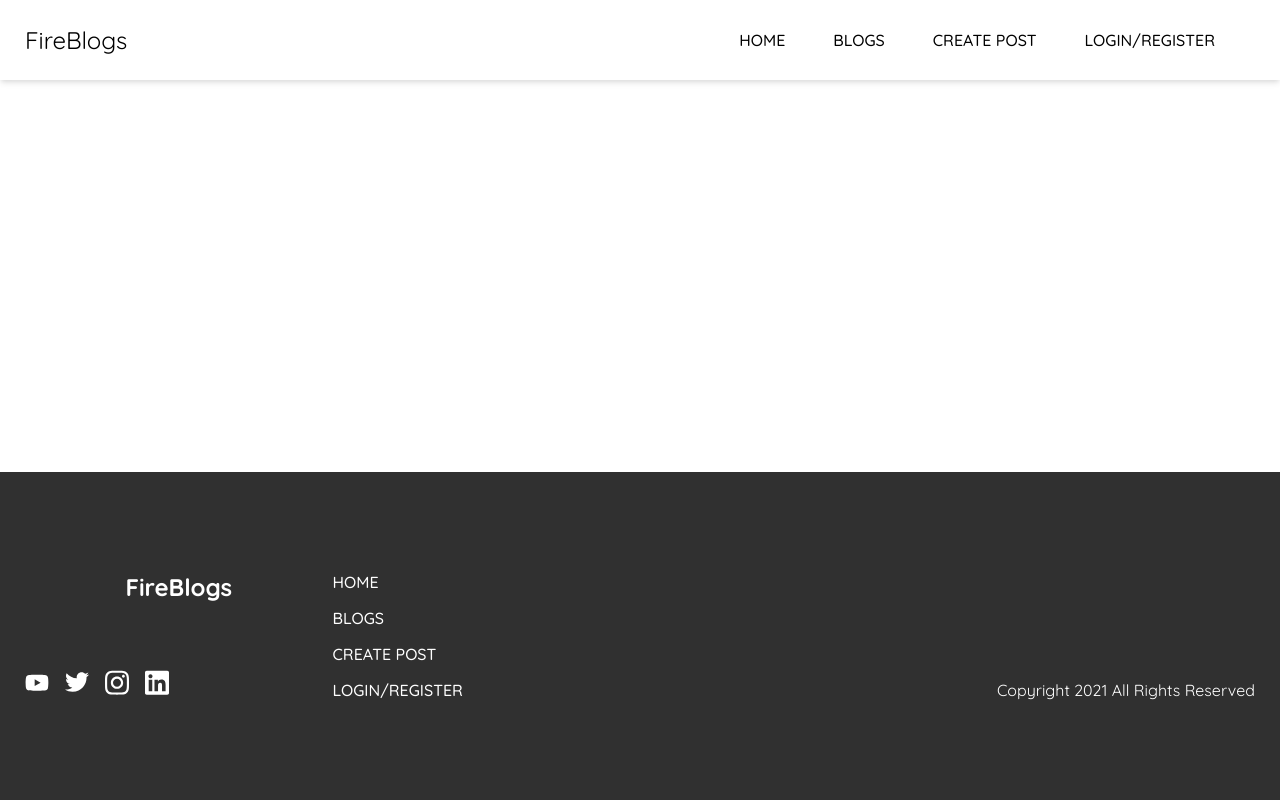
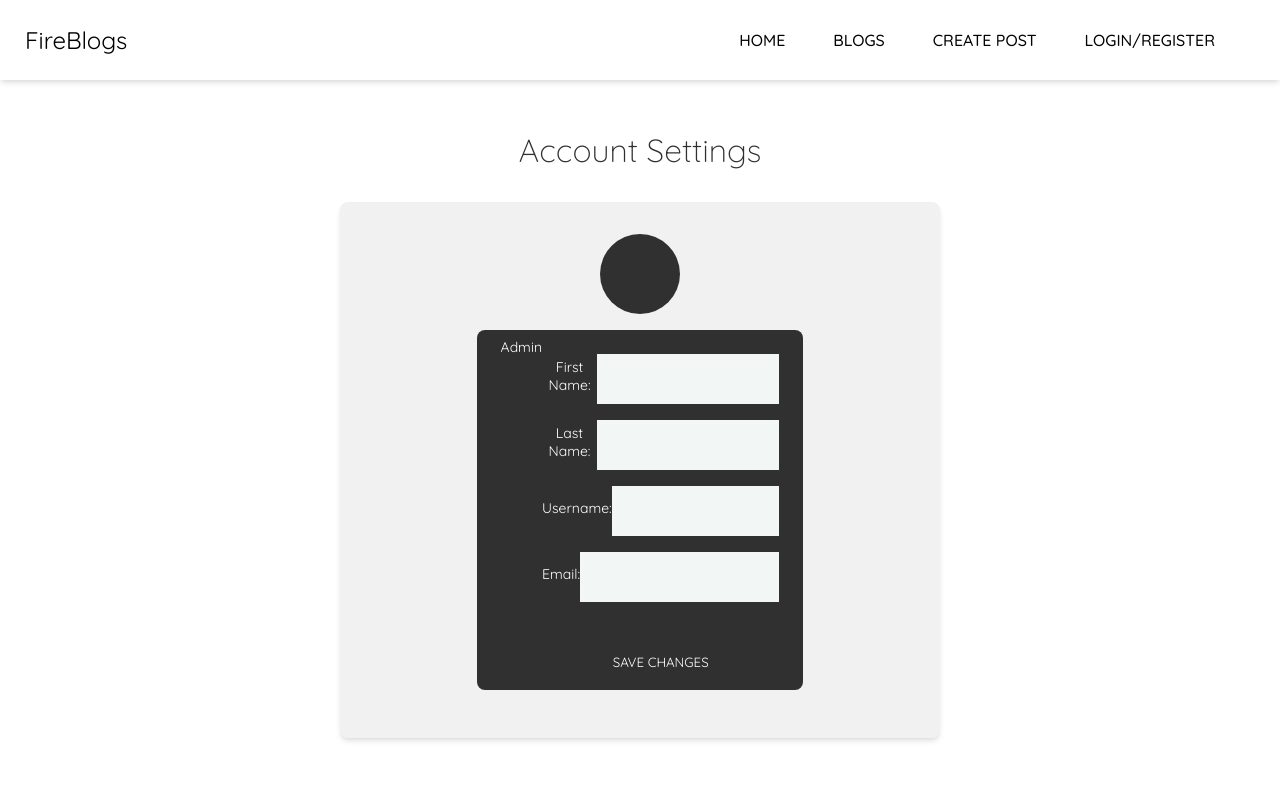
Before and after one commit to Sergent009/Vue-fireBlogs, a Vue app: page /profile in a window 1280 px wide. Shown: the top 800 px of the page. Built offline with nearby package versions, Linux system fonts and the light colour scheme; no server answers; what vue2-editor would draw is missing.

Commit message:
Working on profile and admin path

```diff
--- a/src/components/MyNavigation.vue
+++ b/src/components/MyNavigation.vue
@@ -26,13 +26,13 @@
                     </div>
                     <div class="options">
                         <div class="option">
-                            <router-link class="option" to="#">
+                            <router-link class="option" :to="{name: 'Profile'}">
                                 <userIcon class="icon" />
                                 <p>Profile</p>
                             </router-link>
                         </div>
                         <div class="option">
-                            <router-link class="option" to="#">
+                            <router-link class="option" :to="{name: 'Admin'}">
                                 <adminIcon class="icon" />
                                 <p>Admin</p>
                             </router-link>
--- a/src/router/index.js
+++ b/src/router/index.js
@@ -5,6 +5,8 @@ import Blogs from "../views/Blogs.vue";
 import Login from "../views/Login.vue";
 import Register from "../views/Register.vue";
 import ForgotPassword from "../views/ForgotPassword.vue";
+import Profile from "../views/Profile.vue";
+import Admin from "../views/Admin.vue";
 
 
 Vue.use(VueRouter);
@@ -50,6 +52,22 @@ const routes = [
       title: 'Forgot Password'
     }
   },
+  {
+    path: "/profile",
+    name: "Profile",
+    component: Profile,
+    meta: {
+      title: 'Profile'
+    }
+  },
+  {
+    path: "/admin",
+    name: "Admin",
+    component: Admin,
+    meta: {
+      title: 'Admin'
+    }
+  },
 ];
 
 const router = new VueRouter({
--- /dev/null
+++ b/src/views/Admin.vue
@@ -0,0 +1,14 @@
+<template>
+    <div>
+    </div>
+</template>
+
+<script>
+    export default {
+
+    }
+</script>
+
+<style scoped>
+
+</style>
--- /dev/null
+++ b/src/views/Profile.vue
@@ -0,0 +1,146 @@
+<template>
+
+<div class="profile">
+    <Modal v-if="modalActive" :modalMessage="modalMessage" @close-modal="closeModal" />
+    <div class="container">
+        <h2>Account Settings</h2>
+        <div class="profile-info">
+            <div class="initials">{{$store.state.profileInitials}}</div>
+            <div class="admin-badge">
+                <adminIcon class="icon" />
+                <span>admin</span>
+                <div>
+                    <div class="input">
+                        <label for="firstName">First Name:</label>
+                        <input type="text" id="firstName" v-model="firstName">
+                    </div>
+                    <div class="input">
+                        <label for="lastName">Last Name:</label>
+                        <input type="text" id="lastName" v-model="lastName">
+                    </div>
+                    <div class="input">
+                        <label for="username">Username:</label>
+                        <input type="text" id="username" v-model="username">
+                    </div>
+                    <div class="input">
+                        <label for="email">Email:</label>
+                        <input type="text" id="email" v-model="email">
+                    </div>
+                    <button>Save Changes</button>
+                </div>
+            </div>
+        </div>
+    </div>
+</div>
+
+</template>
+
+<script>
+import Modal from "../components/Modal.vue"
+import adminIcon from "../assets/Icons/user-crown-light.svg"
+
+
+    export default {
+        name: "Profile",
+
+        components: {
+            Modal,
+            adminIcon
+        },
+
+        data(){
+            return{
+                modalMessage: "Changes were saved!",
+                modalActive: null
+            }
+        }
+    }
+</script>
+
+<style scoped>
+
+.container{
+    max-width: 1000px;
+    padding: 50px 25px;
+}
+
+h2{
+    text-align: center;
+    margin-bottom: 16px;
+    font-weight: 300;
+    font-size: 32px;
+}
+
+.profile-info{
+    border-radius: 8px;
+    box-shadow: 0 4px 6px -1px rgba(0, 0, 0, 0.1),
+                0 2px 4px -1px rgba(0, 0, 0, 0.06);
+    padding: 32px;
+    background-color: #f1f1f1;
+    display: flex;
+    flex-direction: column;
+    max-width: 600px;
+    margin: 32px auto;
+}
+
+.initials{
+    position: initial;
+    width: 80px;
+    height: 80px;
+    font-size: 32px;
+    background-color: #303030;
+    color: #fff;
+    display: flex;
+    align-self: center;
+    align-items: center;
+    justify-content: center;
+    border-radius: 50%;
+}
+
+.admin-badge{
+    display: flex;
+    align-self: center;
+    color: #fff;
+    font-size: 14px;
+    padding: 8px 24px;
+    border-radius: 8px;
+    background-color: #303030;
+    margin: 16px 0;
+    text-align: center;
+    text-transform: capitalize;
+}
+
+.icon{
+    width: 14px;
+    height: auto;
+    margin-right: 8px;
+}
+
+.input{
+    margin: 16px 0;
+}
+
+label{
+    font-size: 14px;
+    display: block;
+    padding-bottom: 6px;
+}
+
+input{
+    width: 100%;
+    border: none;
+    background-color: #f2f7f6;
+    padding: 8px;
+    height: 50px;
+}
+@media (min-width: 900px){
+}
+input:focus{
+    outline: none;
+}
+
+button{
+    align-self: center;
+}
+
+</style>
```
